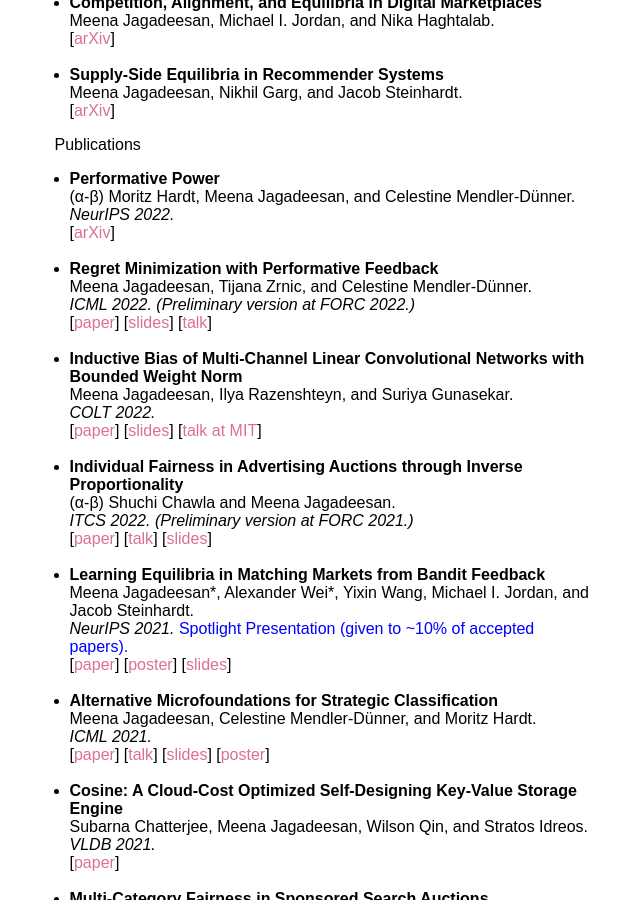
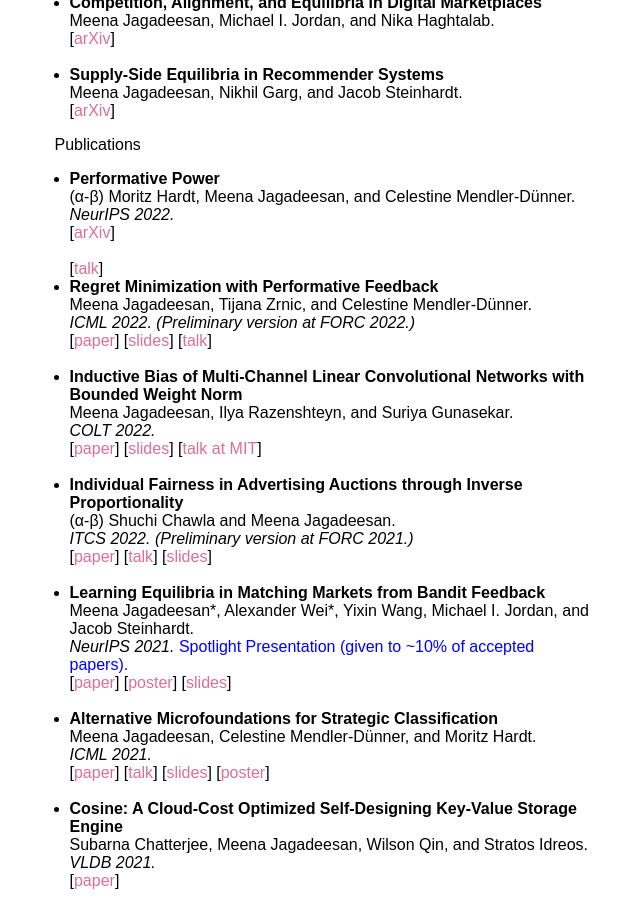
Before and after one commit to mjagadeesan/mjagadeesan.github.io, a Jekyll site: the page built from index.html, in a window 1280 px wide and 900 px high, scrolled down 568 px. Shown: the whole window, without its empty margins (423-1063 px from the left). Built offline with Jekyll 4.4.1, drawn with Linux system fonts in a browser that asks for light colours; some web fonts are replaced.

Commit message:
added talk linl

```diff
--- a/index.html
+++ b/index.html
@@ -26,7 +26,7 @@ layout: default
 	<li><b><span>Performative Power</span></b><br>
 	(α-β) Moritz Hardt, Meena Jagadeesan, and Celestine Mendler-Dünner. <br>
 	<span><em>NeurIPS 2022.</em></span><br>
-	[<a href=research/performative-power.pdf>arXiv</a>]<br><br></li>
+	[<a href=research/performative-power.pdf>arXiv</a>]<br><br></li> [<a href=https://recorder-v3.slideslive.com/#/share?share=72455&s=066bf13a-d67b-47c6-8051-69e31c6a7c1e>talk</a>]
 	<li><b><span>Regret Minimization with Performative Feedback</span></b><br>
 	Meena Jagadeesan, Tijana Zrnic, and Celestine Mendler-Dünner. <br>
 	<span><em>ICML 2022. (Preliminary version at FORC 2022.)</em></span><br>
```
